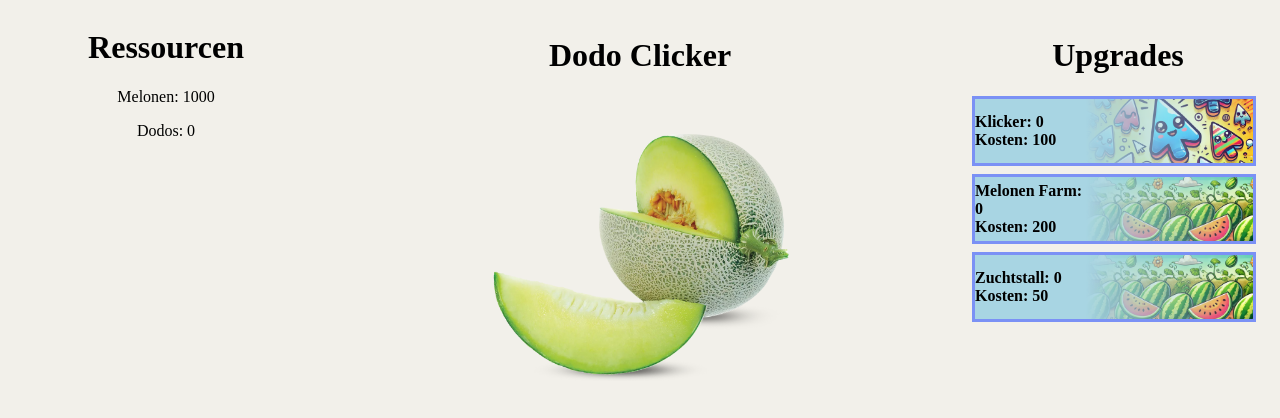
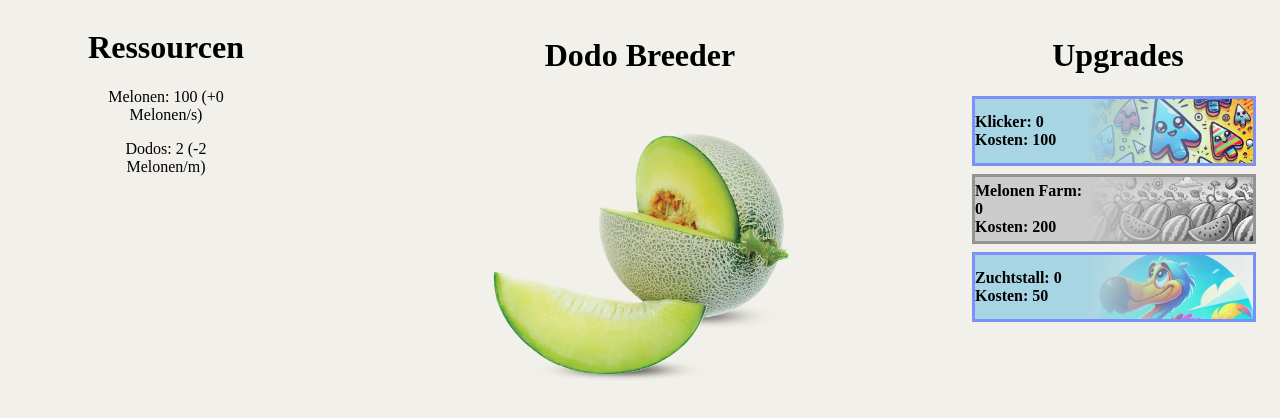
Before and after one commit to Domeimeie/DodoVFrontend, a Vue app: page / in a window 1280 px wide. Shown: the top 418 px of the page. Built offline with nearby package versions, Linux system fonts and the light colour scheme.

Commit message:
Optimisation

```diff
--- a/index.html
+++ b/index.html
@@ -2,9 +2,9 @@
 <html lang="">
   <head>
     <meta charset="UTF-8">
-    <link rel="icon" href="/favicon.ico">
+    <link rel="icon" href="/favicon.webp">
     <meta name="viewport" content="width=device-width, initial-scale=1.0">
-    <title>Dodo Clicker</title>
+    <title>Dodo Breeder</title>
   </head>
   <body style="background-color: #F2F0EA ">
     <div id="app"></div>
--- a/src/components/props/Resource.vue
+++ b/src/components/props/Resource.vue
@@ -1,10 +1,13 @@
 <template>
-    <div id="ressource"><p>{{ name }}: {{ amount }}</p></div>
+    <div id="ressource">
+        <p>{{ name }}: {{ amount }} {{ change }}</p>
+    </div>
 </template>
 
 <script setup>
     const props = defineProps({
     name: String,
-    amount: Number
+    amount: Number,
+    change: String
     });
 </script>
--- a/src/components/props/Upgrades.vue
+++ b/src/components/props/Upgrades.vue
@@ -19,6 +19,7 @@
     gain: String
     });
 
+    //send emit to parent to upgrade
     const emit = defineEmits(['upgrade'])
     const click = () => {
         emit('upgrade');
--- a/src/components/stores/ResourceStores.js
+++ b/src/components/stores/ResourceStores.js
@@ -2,7 +2,7 @@ import { defineStore } from 'pinia';
 
 export const useMelonStore = defineStore('melon', {
   state: () => ({
-    melon: 1000,
+    melon: 100,
   }),
   actions: {
     updateMelon(newMelonValue) {
@@ -13,7 +13,7 @@ export const useMelonStore = defineStore('melon', {
 
 export const useDodoStore = defineStore('dodo', {
   state: () => ({
-    dodo: 0,
+    dodo: 2,
   }),
   actions: {
     updateDodo(newDodoValue) {
--- a/src/components/villageView/Clicker.vue
+++ b/src/components/villageView/Clicker.vue
@@ -1,6 +1,6 @@
 <template>
     <div class="clicker">
-        <h1>Dodo Clicker</h1>
+        <h1>Dodo Breeder</h1>
         <img :src="melonImage" alt="My Image" @click="updateMelonInStore"/>
     </div>
 </template>
--- a/src/components/villageView/ResourceList.vue
+++ b/src/components/villageView/ResourceList.vue
@@ -1,8 +1,8 @@
 <template>
     <div class="ressources">
         <h1>Ressourcen</h1>
-        <Ressource :name="'Melonen'" :amount=melonStore.melon />
-        <Ressource :name="'Dodos'" :amount=dodoStore.dodo />
+        <Ressource :name="'Melonen'" :amount=melonStore.melon :change="'(+' + melonFieldStore.melonField +' Melonen/s)'"/>
+        <Ressource :name="'Dodos'" :amount=dodoStore.dodo :change="'(-' + dodoStore.dodo +' Melonen/m)'"/>
     </div>
 </template>
 
@@ -10,25 +10,49 @@
 
     import {onMounted, onUnmounted } from 'vue';
     import Ressource from '../props/Resource.vue'
-    import { useMelonStore } from '@/components/stores/ResourceStores.js';
-    import { useDodoStore } from '@/components/stores/ResourceStores.js';
-    import { useMelonFieldStore } from '@/components/stores/UpgradeStores.js';
+    import { useMelonStore, useDodoStore } from '@/components/stores/ResourceStores.js';
+    import { useMelonFieldStore, useBreedingPenStore, useClickerStore } from '@/components/stores/UpgradeStores.js';
 
-    const incrementAmount = 1;
-    let intervalId = null;
+    let intervalSecond = null;
+    let intervalMinute = null;
+    let timePassed = 0;
 
     const melonStore = useMelonStore();
     const dodoStore = useDodoStore();
     const melonFieldStore = useMelonFieldStore();
+    const breedingPenStore = useBreedingPenStore();
+    const ClickerStore = useClickerStore();
     onMounted(() => {
-    intervalId = setInterval(() => {
+    //Increase melon count every second, depending on number of Melon Fields
+    intervalSecond = setInterval(() => {
         melonStore.updateMelon(melonStore.melon + (melonFieldStore.melonField));
     }, 1000);
+
+    //Decrease Melon count every minute, depending on number of Dodos
+    intervalMinute = setInterval(() => {
+        dodoStore.updateDodo(dodoStore.dodo + Math.ceil((breedingPenStore.breedingPen + 1) ** 1.5 + dodoStore.dodo * 0.05));
+        melonStore.updateMelon(melonStore.melon - (dodoStore.dodo));
+        timePassed++;
+
+        //If Melons fall below 0, reset game to start values
+        if(melonStore.melon<0){
+            alert("Alle Dodos sind verhungert. Innert " + timePassed + " Minuten hast du " + dodoStore.dodo + " Dodos gezüchtet");
+            melonStore.updateMelon(100);
+            dodoStore.updateDodo(2);
+            breedingPenStore.updateBreedingPen(0);
+            melonFieldStore.updateMelonField(0);
+            ClickerStore.updateClicker(0);
+        }
+    }, 60000);
     });
 
+    //cleanup
     onUnmounted(() => {
-    if (intervalId) {
-        clearInterval(intervalId);
+    if (intervalSecond) {
+        clearInterval(intervalSecond);
+    }
+    if (intervalMinute) {
+        clearInterval(intervalMinute);
     }
     });
 
--- a/src/components/villageView/UpgradeList.vue
+++ b/src/components/villageView/UpgradeList.vue
@@ -3,7 +3,7 @@
         <h1>Upgrades</h1>
         <Ressource :name="'Klicker'" :amount=clickerStore.clicker :image=clickerImage :upgradeCost=clickerBaseUpgradeCost*(clickerStore.clicker+1) :availableCost=melonStore.melon @upgrade="upgradeClicker"/>
         <Ressource :name="'Melonen Farm'" :amount=melonFieldStore.melonField :image=melonFieldImage :upgradeCost=melonFieldBaseUpgradeCost*(melonFieldStore.melonField+1) :availableCost=melonStore.melon @upgrade="upgradeMelonFarm"/>
-        <Ressource :name="'Zuchtstall'" :amount=breedingPenStore.breedingPen :image=melonFieldImage :upgradeCost=breedingPenBaseUpgradeCost*(breedingPenStore.breedingPen+1) :availableCost=melonStore.melon @upgrade="upgradeBreedingPen"/>
+        <Ressource :name="'Zuchtstall'" :amount=breedingPenStore.breedingPen :image=dodoImage :upgradeCost=breedingPenBaseUpgradeCost*(breedingPenStore.breedingPen+1) :availableCost=melonStore.melon @upgrade="upgradeBreedingPen"/>
     </div>
 </template>
 
@@ -18,7 +18,6 @@
 
     //Setup Base Upgrade Costs
     const clickerBaseUpgradeCost=100;
-    const dodoBaseUpgradeCost=50;
     const melonFieldBaseUpgradeCost=200;
     const breedingPenBaseUpgradeCost=50;
 
```
Also changed, not shown: public/favicon.webp (added), 1 other file (tests, documents, lock files or other folders).
